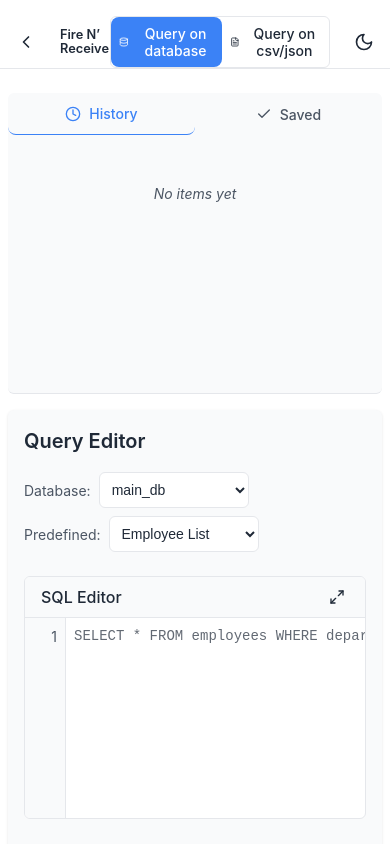
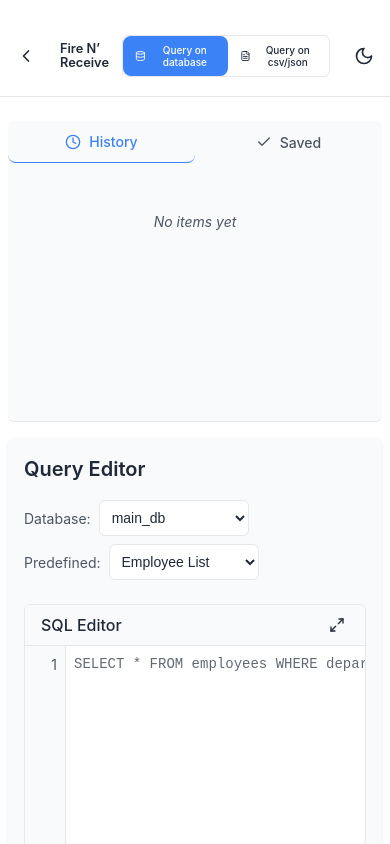
Before and after one commit to vedantsalunke29/Fire-N-Receive, a React (Vite) app: page / in a window 390 px wide. Built offline with nearby package versions, Linux system fonts and the light colour scheme.

Commit message:
Update HomePage styles for improved layout and responsiveness

```diff
--- a/src/styles/HomePage.css
+++ b/src/styles/HomePage.css
@@ -145,6 +145,9 @@ a {
   display: flex;
   flex: 1;
   position: relative;
+  max-height: calc(100vh - var(--header-height));
+  overflow: auto;
+  flex-direction: column;
 }
 
 .sidebar {
@@ -185,9 +188,6 @@ a {
 }
 
 @media (max-width: 768px) {
-  .app-layout {
-    flex-direction: column;
-  }
 
   .sidebar {
     width: 100%;
@@ -398,7 +398,8 @@ a {
   }
 
   .source-button {
-    padding: 0.5rem;
+    font-size: 10px;
+    padding: 0.2 0.3rem;
   }
 
   .source-button span {
@@ -416,6 +417,8 @@ a {
   .action-button {
     flex: 1;
     justify-content: center;
+    font-size: 10px;
+    padding: 0.2 0.3rem;
   }
 }
 
```
